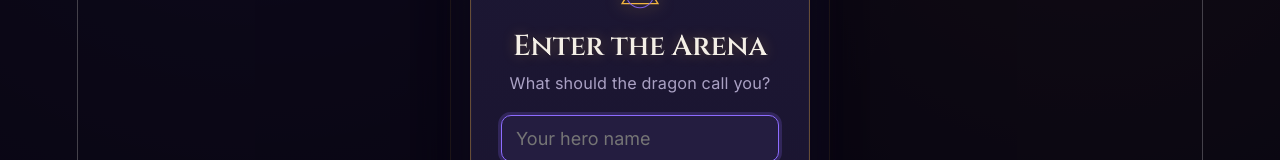
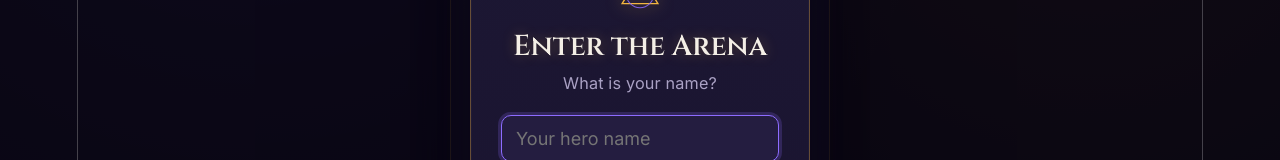
Before and after one commit to Stella0165/Nexora, a React (Vite) app in the folder mathgame/: page / in a window 1280 px wide. Both pictures are taken after a click on the button "Fight the Math Dragon". Shown: the part 288-448 px from the top of the page. Built offline with nearby package versions, Linux system fonts and the light colour scheme; no server answers.

Commit message:
Adjust display

```diff
--- a/mathgame/src/components/username.jsx
+++ b/mathgame/src/components/username.jsx
@@ -37,7 +37,7 @@ export default function UsernameModal({ onSubmit, onCancel }) {
         </div>
 
         <h2 className="modal-title">Enter the Arena</h2>
-        <p className="modal-subtitle">What should the dragon call you?</p>
+        <p className="modal-subtitle">What is your name?</p>
 
         <form onSubmit={handleSubmit}>
           <input
```
